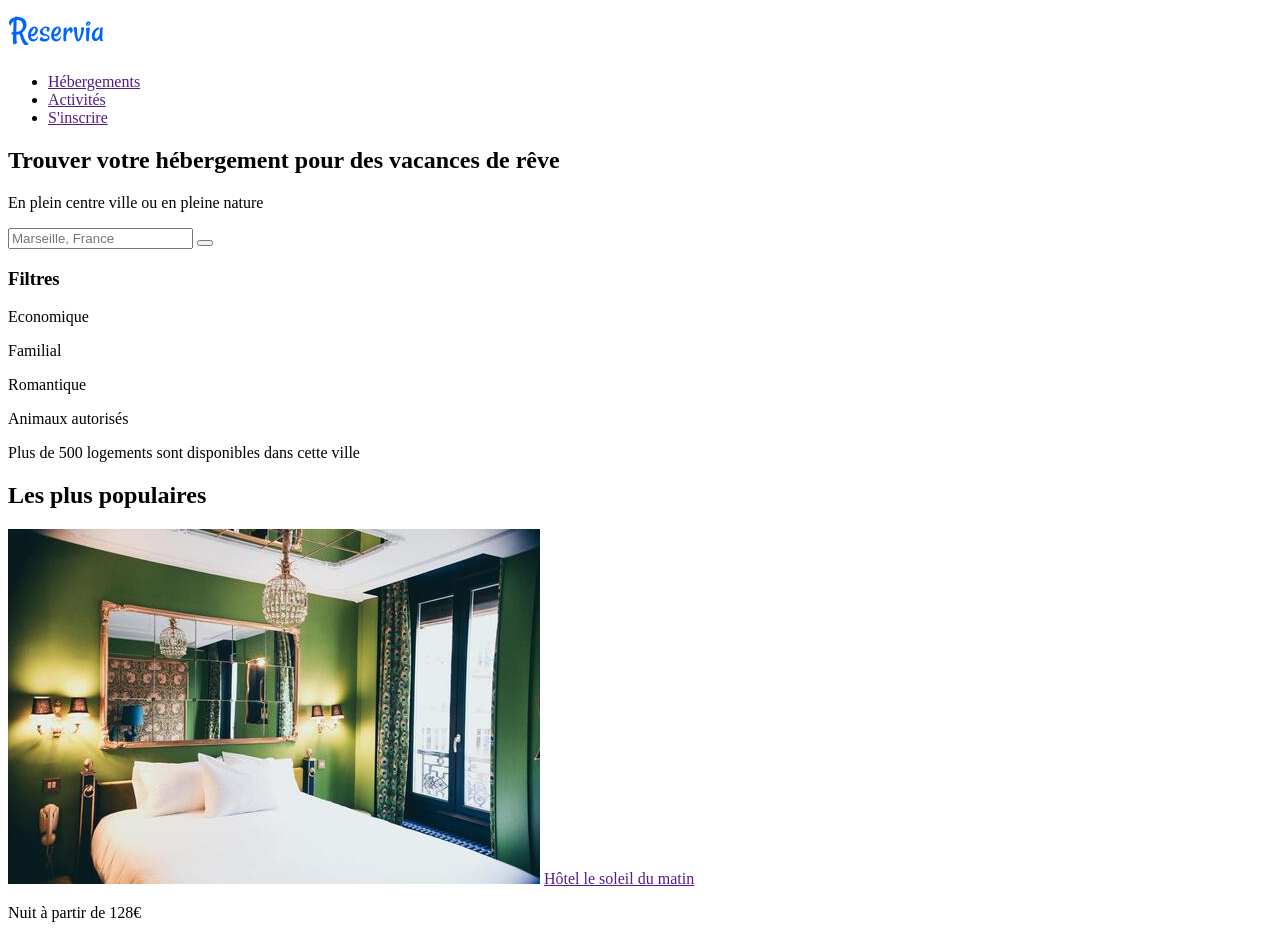
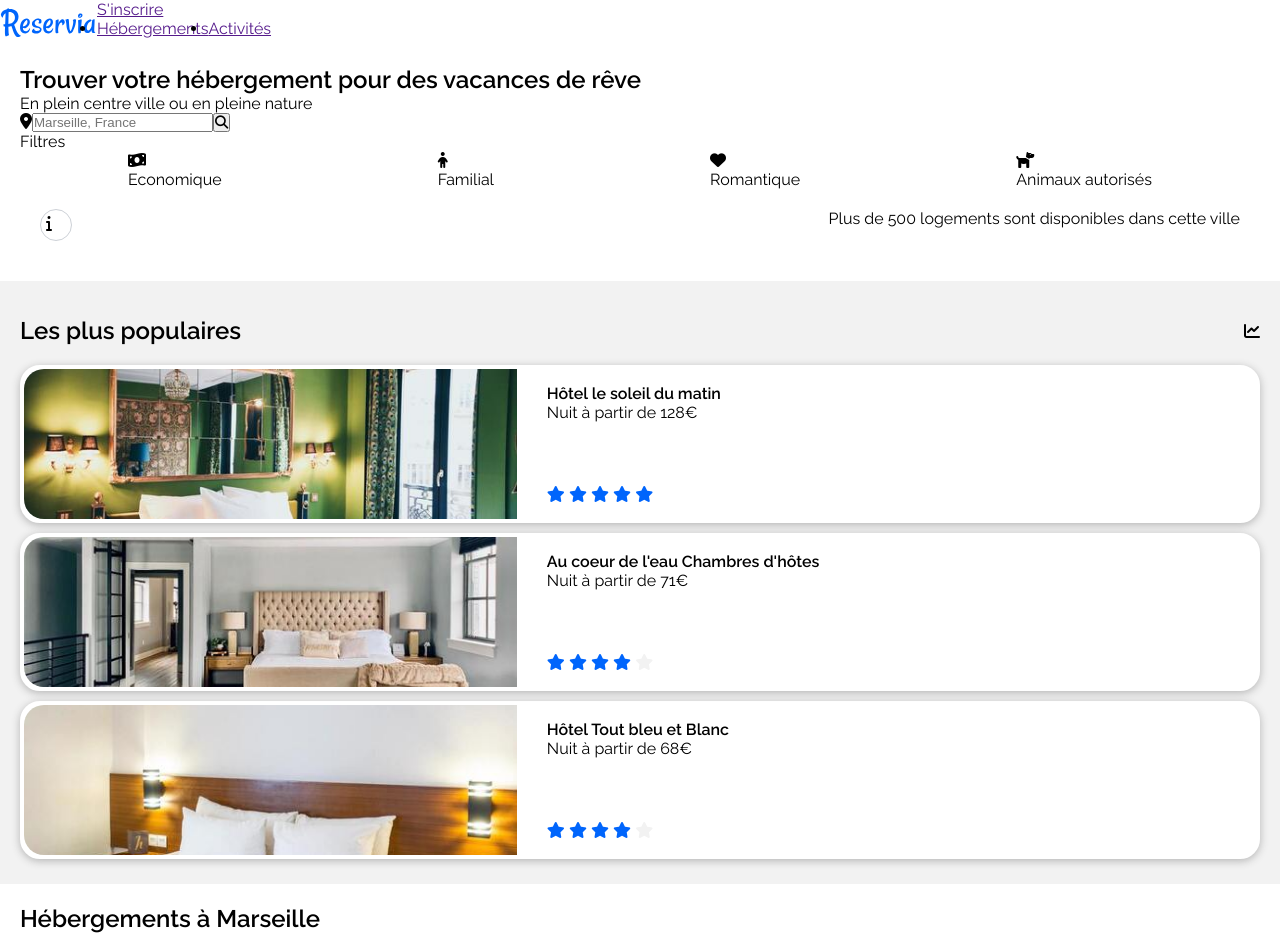
Before and after one commit to Aurelie715/AurelieBERNARD_2_30072021, a plain HTML site: page index.html in a window 1280 px wide. Shown: the top 935 px of the page. Drawn offline with Linux system fonts and the light colour scheme.

Commit message:
add the css of the aside and the first section

```diff
--- a/index.html
+++ b/index.html
@@ -5,17 +5,22 @@
   <meta charset="UTF-8" />
   <meta http-equiv="X-UA-Compatible" content="IE=edge" />
   <meta name="viewport" content="width=device-width, initial-scale=1.0" />
+  <link rel="stylesheet" href="style.css" />
+  <link rel="preconnect" href="https://fonts.googleapis.com">
+  <link rel="preconnect" href="https://fonts.gstatic.com" crossorigin>
+  <link href="https://fonts.googleapis.com/css2?family=Raleway:wght@400;600&display=swap" rel="stylesheet">
+  <script src="https://kit.fontawesome.com/2c03516f22.js" crossorigin="anonymous"></script>
   <title>Reservia</title>
 </head>
 
 <body>
   <header class="header">
     <img src="public/Reservia.svg" alt="logo Reservia" class="header__logo" />
-    <nav class="nav">
-      <ul>
+    <nav>
+      <a href="">S'inscrire</a>
+      <ul class="nav">
         <li class="nav__link nav__link--active"><a href="">Hébergements</a></li>
         <li class="nav__link"><a href="">Activités</a></li>
-        <li class="nav__login"><a href="">S'inscrire</a></li>
       </ul>
     </nav>
   </header>
@@ -25,160 +30,172 @@
       <p class="quote__bytitle">En plein centre ville ou en pleine nature</p>
     </div>
     <div class="search">
-      <span class="search__icon"></span>
+      <i class="fas fa-map-marker-alt search__icon"></i>
       <input type="search" class="search__field" placeholder="Marseille, France" />
-      <button type="submit" class="search__btn"><i></i></button>
+      <button type="submit" class="search__btn"><i class="fas fa-search"></i></button>
     </div>
     <div class="filter">
-      <h3 class="filter__title">Filtres</h3>
-      <div class="filter-e">
-        <i class="filter-e__icon"></i>
-        <p class="filter-e__name">Economique</p>
+      <p class="filter__title">Filtres</p>
+      <div class="filter__element">
+        <div class="element">
+          <i class="element__icon fas fa-money-bill-wave"></i>
+          <p class="element__name">Economique</p>
         </div>
-      <div class="filter-e">
-        <i class="filter-e__icon"></i>
-        <p class="filter-e__name">Familial</p>
+        <div class="element">
+          <i class="element__icon fas fa-child"></i>
+          <p class="element__name">Familial</p>
         </div>
-      <div class="filter-e">
-        <i class="filter-e__icon"></i>
-        <p class="filter-e__name">Romantique</p>
+        <div class="element">
+          <i class="element__icon fas fa-heart"></i>
+          <p class="element__name">Romantique</p>
         </div>
-      <div class="filter-e">
-        <i class="filter-e__icon"></i>
-        <p class="filter-e__name">Animaux autorisés</p>
+        <div class="element">
+          <i class="element__icon fas fa-dog"></i>
+          <p class="element__name">Animaux autorisés</p>
+        </div>
       </div>
     </div>
     <div class="info">
-      <i class="info__icon"></i>
+      <i class="info__icon fas fa-info"></i>
       <p class="info__description">Plus de 500 logements sont disponibles dans cette ville</p>
     </div>
   </section>
   <aside>
     <div class="title-famous">
       <h2 class="title-famous__title">Les plus populaires</h2>
-      <i class="title-famous__icon"></i>
+      <i class="title-famous__icon fas fa-chart-line"></i>
     </div>
     <div class="famous-hotel">
-      <div class="hotel">
-        <img src="public/emile-guillemot-Bj_rcSC5XfE-unsplash.jpg" alt="image hotel le soleil du matin"
-          class="hotel__image" />
-        <a href="" class="hotel__title">Hôtel le soleil du matin</a>
-        <p class="hotel__byline">Nuit à partir de 128€</p>
+      <article class="hotel">
+        <img class="hotel__image" src="public/emile-guillemot-Bj_rcSC5XfE-unsplash.jpg" alt=""></img>
+        <div class="hotel__content">
+          <div class="content">
+            <a href="" class="content__title">Hôtel le soleil du matin</a>
+            <p class="content__byline">Nuit à partir de 128€</p>
+          </div>
           <div class="star">
-          <i></i>
-          <i></i>
-          <i></i>
-          <i></i>
-          <i></i>
+            <i class="fas fa-star"></i>
+            <i class="fas fa-star"></i>
+            <i class="fas fa-star"></i>
+            <i class="fas fa-star"></i>
+            <i class="fas fa-star"></i>
           </div>
         </div>
-      <div class="hotel">
-        <img src="public/aw-creative-VGs8z60yT2c-unsplash.jpg" alt="image au coeur de l'eau chambres d'hôtes"
-          class="hotel__image" />
-        <a href="" class="hotel__title">Au coeur de l'eau Chambres d'hôtes</a>
-        <p class="hotel__byline">Nuit à partir de 71€</p>
+      </article>
+      <article class="hotel">
+        <img src="public/aw-creative-VGs8z60yT2c-unsplash.jpg" alt="" class="hotel__image"></img>
+        <div class="hotel__content">
+          <div class="content">
+            <a href="" class="content__title">Au coeur de l'eau Chambres d'hôtes</a>
+            <p class="content__byline">Nuit à partir de 71€</p>
+          </div>
           <div class="star">
-          <i></i>
-          <i></i>
-          <i></i>
-          <i></i>
-          <i></i>
+            <i class="fas fa-star"></i>
+            <i class="fas fa-star"></i>
+            <i class="fas fa-star"></i>
+            <i class="fas fa-star"></i>
+            <i class="fas fa-star star--inactive"></i>
           </div>
         </div>
-      <div class="hotel">
-        <img src="public/febrian-zakaria-sjvU0THccQA-unsplash.jpg" alt="image hôtel tout bleu et blanc"
-          class="hotel__image" />
-        <a href="" class="hotel__title">Hôtel Tout bleu et Blanc</a>
-        <p class="hotel__byline">Nuit à partir de 68€</p>
+    </div>
+    </article>
+    <article class="hotel">
+      <img src="public/febrian-zakaria-sjvU0THccQA-unsplash.jpg" alt="" class="hotel__image"></img>
+      <div class="hotel__content">
+        <div class="content">
+          <a href="" class="content__title">Hôtel Tout bleu et Blanc</a>
+          <p class="content__byline">Nuit à partir de 68€</p>
+        </div>
         <div class="star">
-          <i></i>
-          <i></i>
-          <i></i>
-          <i></i>
-          <i></i>
+          <i class="fas fa-star"></i>
+          <i class="fas fa-star"></i>
+          <i class="fas fa-star"></i>
+          <i class="fas fa-star"></i>
+          <i class="fas fa-star star--inactive"></i>
         </div>
       </div>
+    </article>
     </div>
   </aside>
   <section>
     <h2 class="title-marseille">Hébergements à Marseille</h2>
     <div class="marseille">
-      <div class="accommodation">
+      <article class="accommodation">
         <img src="public/marcus-loke-WQJvWU_HZFo-unsplash.jpg" alt="image auberge la cannebière"
           class="accommodation__image">
         <a href="" class="accommodation__title">Auberge la Cannebière</a>
         <p class="accommodation__byline">Nuit à partir de 25€</p>
         <div class="accommodation__star">
-          <i></i>
-          <i></i>
-          <i></i>
-          <i></i>
-          <i></i>
+          <i class="fas fa-star"></i>
+          <i class="fas fa-star"></i>
+          <i class="fas fa-star"></i>
+          <i class="fas fa-star"></i>
+          <i class="fas fa-star"></i>
         </div>
-      </div>
-      <div class="accommodation">
+      </article>
+      <article class="accommodation">
         <img src="public/fred-kleber-gTbaxaVLvsg-unsplash.jpg" alt="image hôtel du port" class="accommodation__image">
         <a href="" class="accommodation__title">Hôtel du port</a>
         <p class="accommodation__byline">Nuit à partir de 52€</p>
         <div class="accommodation__star">
-          <i></i>
-          <i></i>
-          <i></i>
-          <i></i>
-          <i></i>
+          <i class="fas fa-star"></i>
+          <i class="fas fa-star"></i>
+          <i class="fas fa-star"></i>
+          <i class="fas fa-star"></i>
+          <i class="fas fa-star"></i>
         </div>
-      </div>
-      <div class="accommodation">
+      </article>
+      <article class="accommodation">
         <img src="public/reisetopia-B8WIgxA_PFU-unsplash.jpg" alt="image hôtel des mouettes"
           class="accommodation__image">
         <a href="" class="accommodation__title">Hôtel Les mouettes</a>
         <p class="accommodation__byline">Nuit à partir de 76€</p>
         <div class="accommodation__star">
-          <i></i>
-          <i></i>
-          <i></i>
-          <i></i>
-          <i></i>
+          <i class="fas fa-star"></i>
+          <i class="fas fa-star"></i>
+          <i class="fas fa-star"></i>
+          <i class="fas fa-star"></i>
+          <i class="fas fa-star"></i>
         </div>
-      </div>
-      <div class="accommodation">
+      </article>
+      <article class="accommodation">
         <img src="public/annie-spratt-Eg1qcIitAuA-unsplash.jpg" alt="hôtel de la mer" class="accommodation__image">
         <a href="" class="accommodation__title">Hôtel de la mer</a>
         <p class="accommodation__byline">Nuit à partir de 46€</p>
         <div class="accommodation__star">
-          <i></i>
-          <i></i>
-          <i></i>
-          <i></i>
-          <i></i>
+          <i class="fas fa-star"></i>
+          <i class="fas fa-star"></i>
+          <i class="fas fa-star"></i>
+          <i class="fas fa-star"></i>
+          <i class="fas fa-star"></i>
         </div>
-      </div>
-      <div class="accommodation">
+      </article>
+      <article class="accommodation">
         <img src="public/nicate-lee-kT-ZyaiwBe0-unsplash.jpg" alt="image auberge le panier"
           class="accommodation__image">
         <a href="" class="accommodation__title">Auberge Le Panier</a>
         <p class="accommodation__byline">Nuit à partir de 23€</p>
         <div class="accommodation__star">
-          <i></i>
-          <i></i>
-          <i></i>
-          <i></i>
-          <i></i>
+          <i class="fas fa-star"></i>
+          <i class="fas fa-star"></i>
+          <i class="fas fa-star"></i>
+          <i class="fas fa-star"></i>
+          <i class="fas fa-star"></i>
         </div>
-      </div>
-      <div class="accommodation">
+      </article>
+      <article class="accommodation">
         <img src="public/febrian-zakaria-M6S1WvfW68A-unsplash.jpg" alt="image hôtel chez amina"
           class="accommodation__image">
         <a href="" class="accommodation__title">Hôtel chez Amina</a>
         <p class="accommodation__byline">Nuit à partir de 96€</p>
         <div class="accommodation__star">
-          <i></i>
-          <i></i>
-          <i></i>
-          <i></i>
-          <i></i>
+          <i class="fas fa-star"></i>
+          <i class="fas fa-star"></i>
+          <i class="fas fa-star"></i>
+          <i class="fas fa-star"></i>
+          <i class="fas fa-star"></i>
         </div>
-      </div>
+      </article>
     </div>
     <a href="" class="more">Afficher plus</a>
   </section>
@@ -186,38 +203,38 @@
     <h2 class="title-activities">Activités à Marseille</h2>
     <div class="activities">
       <div class="div-activities">
-        <div class="activity">
+        <article class="activity">
           <img src="public/reno-laithienne-QUgJhdY5Fyk-unsplash.jpg" alt="image vieux port" class="activity__image">
           <a href="" class="activity__title">Vieux Port</a>
-        </div>
+        </article>
       </div>
       <div class="div-activities">
-        <div class="activity">
+        <article class="activity">
           <img src="public/paul-hermann-QFTrLdQIRhI-unsplash.jpg" alt="image fort de pomègues" class="activity__image">
           <a href="" class="activity__title">Fort de Pomègues</a>
-        </div>
-        <div class="activity">
+        </article>
+        <article class="activity">
           <img src="public/kevin-hikari-rV_Qd1l-VXg-unsplash.jpg" alt="image îles du frioul" class="activity__image">
           <a href="" class="activity__title">Îles du Frioul</a>
-        </div>
+        </article>
       </div>
       <div class="div-activities">
-        <div class="activity">
+        <article class="activity">
           <img src="public/kilyan-sockalingum-NR8-cBCN3aI-unsplash.jpg" alt="image parc national des calanques"
             class="activity__image">
           <a href="" class="activity__title">Parc National des Calanques</a>
-        </div>
+        </article>
       </div>
       <div class="div-activities">
-        <div class="activity">
+        <article class="activity">
           <img src="public/florian-wehde-xW9e8gdotxI-unsplash.jpg" alt="image notre dame de la garde"
             class="activity__image">
           <a href="" class="activity__title">Notre-Dame-de-la-Garde</a>
-        </div>
-        <div class="activity">
+        </article>
+        <article class="activity">
           <img src="public/lena-paulin-wH2-EJoDcV0-unsplash.jpg" alt="image parc Longchamp" class="activity__image">
           <a href="" class="activity__title">Parc Longchamp</a>
-        </div>
+        </article>
       </div>
     </div>
   </section>
--- a/style.css
+++ b/style.css
@@ -0,0 +1,139 @@
+/*mobile*/
+* {
+  margin: 0;
+  padding: 0;
+}
+
+body {
+  width: 100%;
+  font-family: "Raleway", sans-serif;
+}
+
+.header {
+  display: flex;
+}
+
+nav ul {
+  display: flex;
+  justify-content: space-between;
+}
+
+.quote {
+  display: flex;
+  flex-direction: column;
+}
+
+.search {
+  display: flex;
+}
+
+.filter {
+  display: flex;
+  flex-direction: column;
+}
+
+.filter__element {
+  display: flex;
+  justify-content: space-around;
+  flex-wrap: wrap;
+}
+
+.info,
+aside, section {
+  padding: 20px;
+}
+
+.info {
+  display: flex;
+  justify-content: space-between;
+  align-items: flex-start;
+}
+
+.info__icon {
+    width: 20px;
+    height: 20px;
+    border-radius: 50%;
+    border: 1px solid rgb(205, 209, 215);
+    padding: 5px;
+}
+
+.info__description {
+  margin: 0 0 0 15px;
+}
+
+aside {
+  background-color: #f2f2f2;
+}
+
+.title-famous {
+  display: flex;
+  justify-content: space-between;
+  align-items: center;
+  margin: 15px 0;
+}
+
+.famous-hotel {
+  display: flex;
+  flex-direction: column;
+}
+
+.hotel {
+  display: flex;
+  background-color: white;
+  border: 4px white solid;
+  border-radius: 20px;
+  height: 150px;
+  margin: 5px 0;
+}
+
+article {
+    box-shadow: 0px 2px 8px rgb(180 180 180);
+}
+
+.hotel__image {
+  width: 40%;
+  object-fit: cover;
+  border-radius: 20px 0 0 20px;
+}
+
+.hotel__content {
+  display: flex;
+  flex-direction: column;
+  margin: 15px 10px 15px 30px;
+  align-items: flex-start;
+  justify-content: space-between;
+}
+
+.content__title {
+  text-decoration: none;
+  font-weight: 600;
+  color: black;
+}
+
+.fa-star {
+  color: #0065fc;
+}
+
+.star--inactive {
+  color: #f2f2f2;
+}
+
+.marseille {
+    display: flex;
+    flex-direction: column;
+}
+.accommodation{
+    height: 200px;
+    border-radius: 20px;
+    border: 4px white solid;
+    margin: 10px 0;
+}
+.accommodation__image {
+    width: 100%;
+    height: 60%;
+    object-fit: cover;
+  border-radius: 20px 20px 0 0;
+}
+
+@media (min-width: 375px) {
+}
```
Lines whose indentation alone changed are shown as unchanged.
